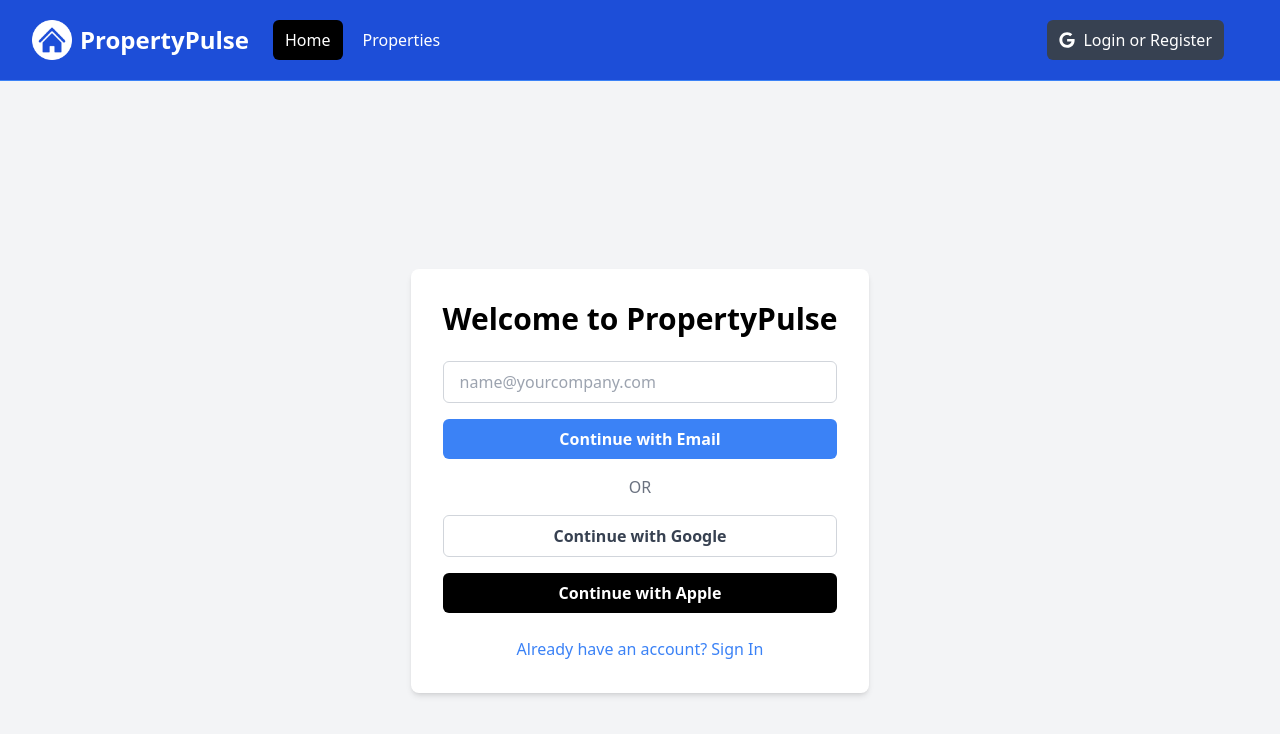
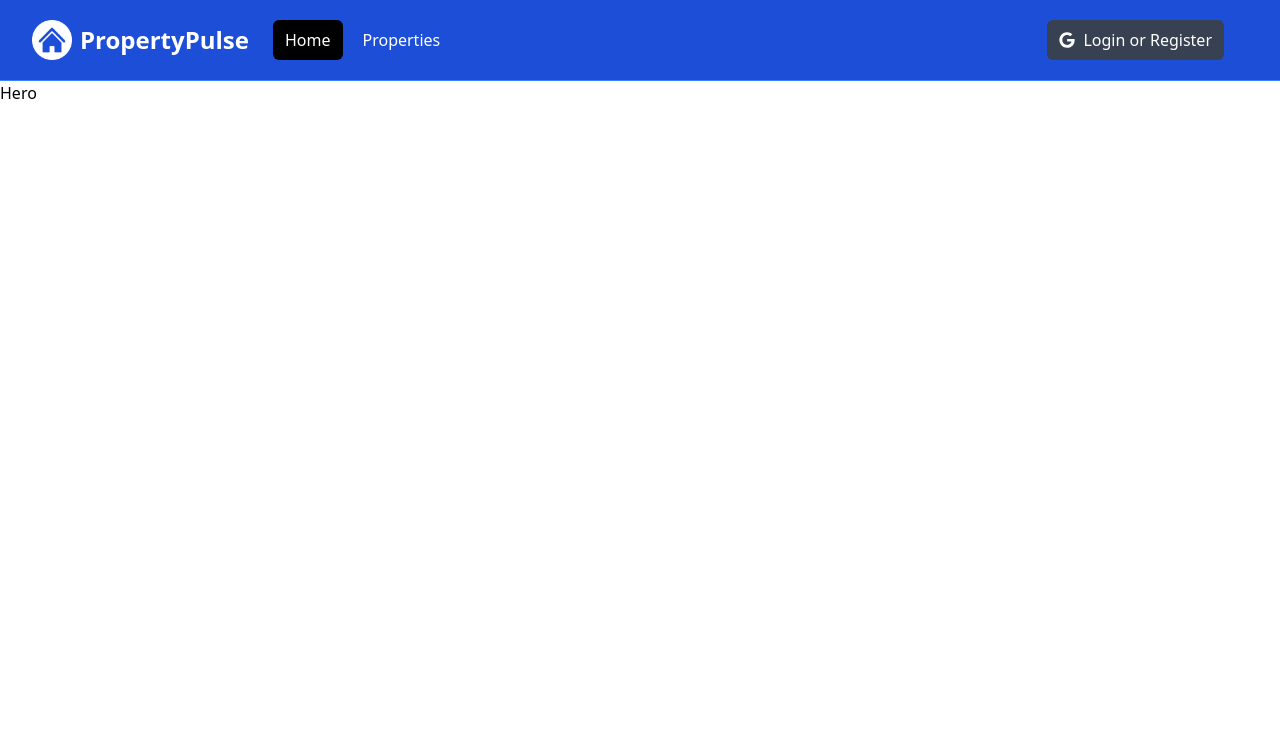
Before and after one commit to SilvesterSpath/nextjs_app, a Next.js app: page / in a window 1280 px wide. Shown: the top 734 px of the page. Built offline with nearby package versions, Linux system fonts and the light colour scheme.

Commit message:
init hero

```diff
--- /dev/null
+++ b/app/login/page.jsx
@@ -0,0 +1,35 @@
+const LoginPage = () => {
+  return (
+    <div className='flex flex-col items-center justify-center min-h-screen bg-gray-100'>
+      <div className='bg-white p-8 rounded-lg shadow-md'>
+        <h1 className='text-3xl font-bold mb-6'>Welcome to PropertyPulse</h1>
+        <div className='mb-4'>
+          <input
+            type='email'
+            placeholder='name@yourcompany.com'
+            className='w-full px-4 py-2 border border-gray-300 rounded-md focus:outline-none focus:ring-2 focus:ring-blue-500'
+          />
+        </div>
+        <button className='w-full py-2 mb-4 bg-blue-500 text-white font-bold rounded-md hover:bg-blue-600 focus:outline-none focus:ring-2 focus:ring-blue-500'>
+          Continue with Email
+        </button>
+        <div className='flex justify-center mb-4'>
+          <span className='mx-2 text-gray-500'>OR</span>
+        </div>
+        <button className='w-full py-2 mb-4 bg-white text-gray-700 font-bold border border-gray-300 rounded-md hover:bg-gray-100 focus:outline-none focus:ring-2 focus:ring-gray-400'>
+          Continue with Google
+        </button>
+        <button className='w-full py-2 bg-black text-white font-bold rounded-md hover:bg-gray-800 focus:outline-none focus:ring-2 focus:ring-gray-500'>
+          Continue with Apple
+        </button>
+        <div className='mt-6 text-center'>
+          <a href='#' className='text-blue-500 hover:text-blue-600'>
+            Already have an account? Sign In
+          </a>
+        </div>
+      </div>
+    </div>
+  );
+};
+
+export default LoginPage;
--- a/app/page.jsx
+++ b/app/page.jsx
@@ -1,37 +1,10 @@
-'use client';
-import Link from 'next/link';
+import Hero from '@/components/Hero';
 
 const HomePage = () => {
   return (
-    <div className='flex flex-col items-center justify-center min-h-screen bg-gray-100'>
-      <div className='bg-white p-8 rounded-lg shadow-md'>
-        <h1 className='text-3xl font-bold mb-6'>Welcome to PropertyPulse</h1>
-        <div className='mb-4'>
-          <input
-            type='email'
-            placeholder='name@yourcompany.com'
-            className='w-full px-4 py-2 border border-gray-300 rounded-md focus:outline-none focus:ring-2 focus:ring-blue-500'
-          />
-        </div>
-        <button className='w-full py-2 mb-4 bg-blue-500 text-white font-bold rounded-md hover:bg-blue-600 focus:outline-none focus:ring-2 focus:ring-blue-500'>
-          Continue with Email
-        </button>
-        <div className='flex justify-center mb-4'>
-          <span className='mx-2 text-gray-500'>OR</span>
-        </div>
-        <button className='w-full py-2 mb-4 bg-white text-gray-700 font-bold border border-gray-300 rounded-md hover:bg-gray-100 focus:outline-none focus:ring-2 focus:ring-gray-400'>
-          Continue with Google
-        </button>
-        <button className='w-full py-2 bg-black text-white font-bold rounded-md hover:bg-gray-800 focus:outline-none focus:ring-2 focus:ring-gray-500'>
-          Continue with Apple
-        </button>
-        <div className='mt-6 text-center'>
-          <a href='#' className='text-blue-500 hover:text-blue-600'>
-            Already have an account? Sign In
-          </a>
-        </div>
-      </div>
-    </div>
+    <>
+      <Hero />
+    </>
   );
 };
 
--- /dev/null
+++ b/components/Hero.jsx
@@ -0,0 +1,7 @@
+import React from 'react';
+
+const Hero = () => {
+  return <div>Hero</div>;
+};
+
+export default Hero;
--- a/components/Navbar.jsx
+++ b/components/Navbar.jsx
@@ -93,10 +93,13 @@
           {!isLoggedIn && (
             <div className='hidden md:block md:ml-6'>
               <div className='flex items-center'>
-                <button className='flex items-center text-white bg-gray-700 hover:bg-gray-900 hover:text-white rounded-md px-3 py-2'>
+                <Link
+                  href={'/login'}
+                  className='flex items-center text-white bg-gray-700 hover:bg-gray-900 hover:text-white rounded-md px-3 py-2'
+                >
                   <FaGoogle className='text-white mr-2' />
                   <span>Login or Register</span>
-                </button>
+                </Link>
               </div>
             </div>
           )}
@@ -231,10 +234,13 @@
               </Link>
             )}
             {!isLoggedIn && (
-              <button className='flex items-center text-white bg-gray-700 hover:bg-gray-900 hover:text-white rounded-md px-3 py-2 my-4'>
+              <Link
+                href={'/login'}
+                className='flex items-center text-white bg-gray-700 hover:bg-gray-900 hover:text-white rounded-md px-3 py-2 my-4'
+              >
                 <FaGoogle className='text-white mr-2' />
                 <span>Login or Register</span>
-              </button>
+              </Link>
             )}
           </div>
         </div>
```
